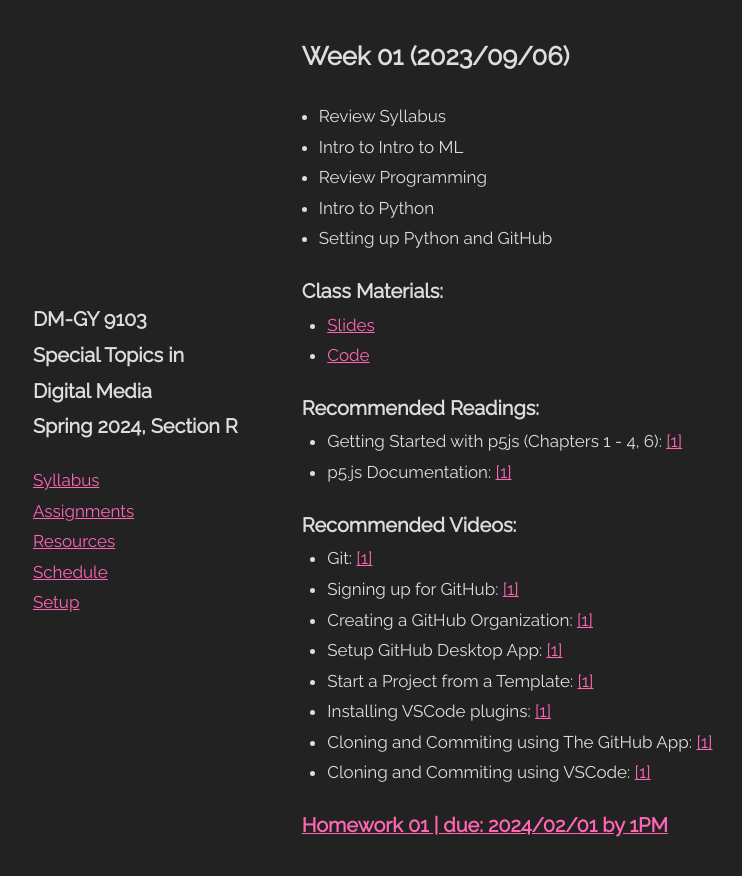
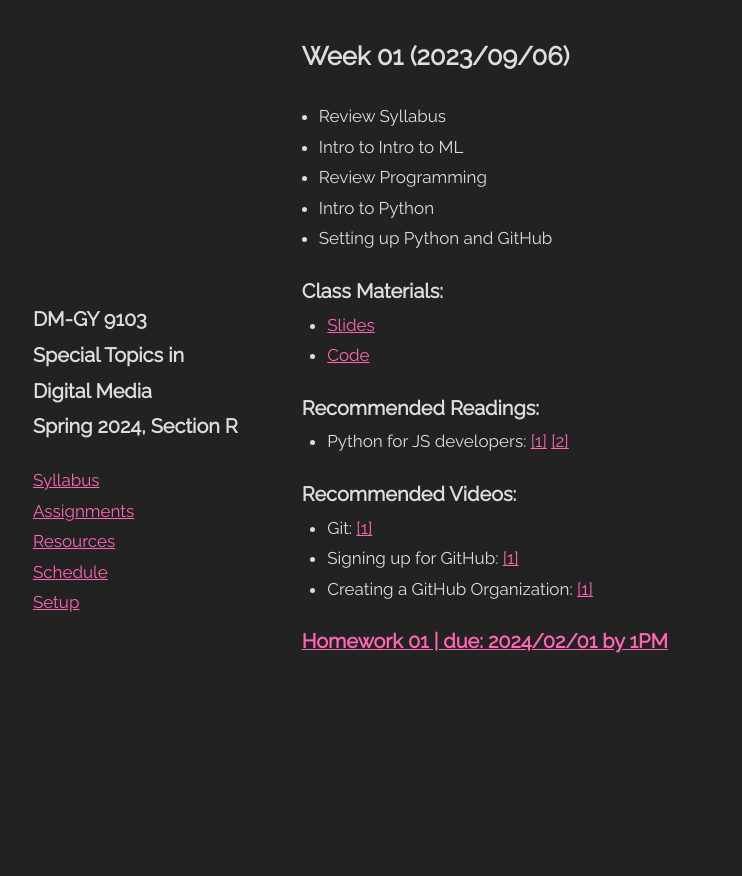
Before and after one commit to DM-GY-9103-2024S-R/DM-GY-9103-2024S-R.github.io, a Jekyll site: the page built from _pages/week/01.md, in a window 1280 px wide. Shown: the top 876 px of the page, without its empty margins (151-893 px from the left). Built offline with Jekyll 4.4.1, drawn with Linux system fonts in a browser that asks for light colours.

Commit message:
wk01 and hw01 content

```diff
--- a/_pages/week/01.md
+++ b/_pages/week/01.md
@@ -9,16 +9,14 @@ what:
   - Setting up Python and GitHub
 class:
   - title: Slides
-    url:
+    url: #
   - title: Code
-    url:
+    url: #
 readings:
-  - title: Getting Started with p5js (Chapters 1 - 4, 6)
+  - title: Python for JS developers
     urls:
-      - https://ebookcentral.proquest.com/lib/nyulibrary-ebooks/detail.action?docID=4333728
-  - title: p5.js Documentation
-    urls:
-      - https://p5js.org/reference/
+      - https://dev.to/kachiic/learn-python-as-a-javascript-developer-422j
+      - https://www.valentinog.com/blog/python-for-js/
 videos:
   - title: Git
     urls:
@@ -29,20 +27,5 @@ videos:
   - title: Creating a GitHub Organization
     urls:
       - https://www.youtube.com/watch?v=wnFm5fYGzso
-  - title: Setup GitHub Desktop App
-    urls:
-      - https://www.youtube.com/watch?v=dN5A0kDdCwk
-  - title: Start a Project from a Template
-    urls:
-      - https://www.youtube.com/watch?v=CDNc-epGz58
-  - title: Installing VSCode plugins
-    urls:
-      - https://www.youtube.com/watch?v=FlyQ9GR1LBM
-  - title: Cloning and Commiting using The GitHub App
-    urls:
-      - https://www.youtube.com/watch?v=oFhtTo2x96Q
-  - title: Cloning and Commiting using VSCode
-    urls:
-      - https://www.youtube.com/watch?v=ftxObLqN69k
 ---
 {% include week.html page=page %}
```
Also changed, not shown: _pages/homework/01.md (+18 -25 lines).
